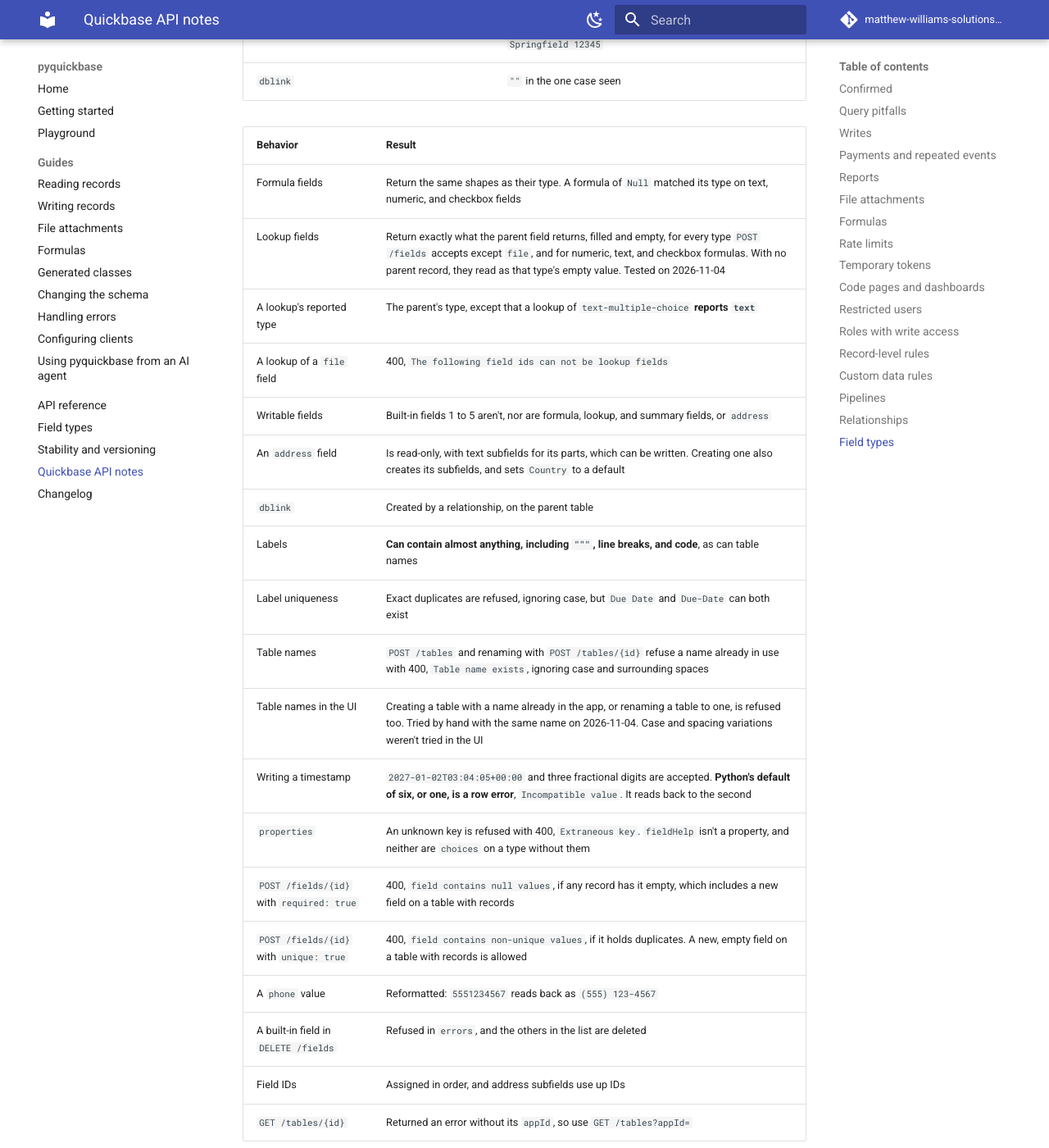
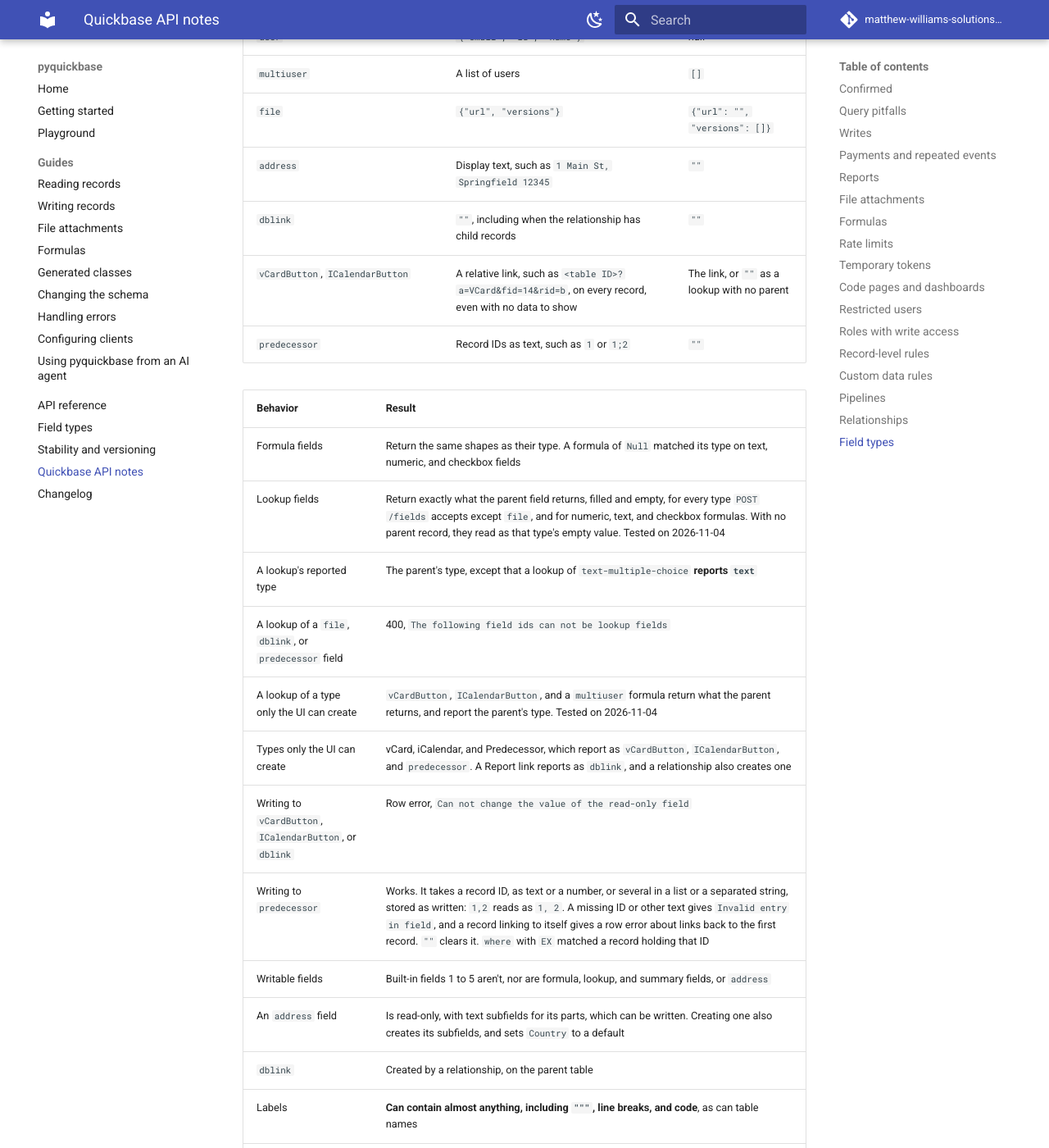
Before and after one commit to matthew-williams-solutions/pyquickbase, an MkDocs documentation site: the page built from docs/api-notes.md, in a window 1280 px wide and 1400 px high, scrolled down 22423 px. Shown: the whole window at 82% size. Built offline with MkDocs 1.6.1 and Material for MkDocs 9.7.7, drawn with Linux system fonts in a browser that asks for light colours; comment, search, counter and statistics services are not loaded; some of the changed text lies outside the part shown.

Commit message:
Record how field types only the UI can create behave
vCard and iCalendar fields read as links and can't be written. Predecessor fields read as record IDs
in text and can be written. Lookups of vCard, iCalendar, and list-user formula fields match their
parent, while report links and predecessors can't be looked up.

Add a live test for these, using a table set by QB_FIELD_TYPES_TABLE_ID.

```diff
--- a/docs/api-notes.md
+++ b/docs/api-notes.md
@@ -240,7 +240,8 @@ many other mistakes, these are checked:
 | Creating with an empty formula, or adding a formula to a plain field | 400, `Field must be of formula mode.` |
 | Renaming a field a formula uses | Quickbase updates the formula's text |
 | Writing to a formula field | Row error |
-| Field types that took a formula | `text`, `numeric`, `date`, `checkbox`, `duration`, `timeofday`, `currency`, `percent`, `rating`, `url`, `email`, and `datetime` |
+| Field types that took a formula | `text`, `numeric`, `date`, `checkbox`, `duration`, `timeofday`, `currency`, `percent`, `rating`, `url`, `email`, and `datetime`, and on 2026-11-04 `phone`, `user`, `multitext`, and `rich-text` |
+| Field types the API refuses a formula on | `text-multi-line` and `multiuser`, with `[formula] property is not supported`. **The UI can make a `multiuser` formula**, such as `ToUserList(User())`, which reads as a list of users |
 | **A timestamp formula** | **`timestamp` returns 400, `[formula] property is not supported`. `datetime` works, and the field then reports its type as `timestamp`** |
 | `text-multi-line` | 400, `[formula] property is not supported` |
 | Reading formula fields in a query | Full precision, unlike a formula run: `1/3` returns `0.3333333333333333`. A duration returns milliseconds, and a time of day `11:34:49.896` |
@@ -464,14 +465,20 @@ A `datetime` field reports its type as `timestamp`.
 | `multiuser` | A list of users | `[]` |
 | `file` | `{"url", "versions"}` | `{"url": "", "versions": []}` |
 | `address` | Display text, such as `1 Main St, Springfield 12345` | `""` |
-| `dblink` | `""` in the one case seen | |
+| `dblink` | `""`, including when the relationship has child records | `""` |
+| `vCardButton`, `ICalendarButton` | A relative link, such as `<table ID>?a=VCard&fid=14&rid=b`, on every record, even with no data to show | The link, or `""` as a lookup with no parent |
+| `predecessor` | Record IDs as text, such as `1` or `1;2` | `""` |
 
 | Behavior | Result |
 |---|---|
 | Formula fields | Return the same shapes as their type. A formula of `Null` matched its type on text, numeric, and checkbox fields |
 | Lookup fields | Return exactly what the parent field returns, filled and empty, for every type `POST /fields` accepts except `file`, and for numeric, text, and checkbox formulas. With no parent record, they read as that type's empty value. Tested on 2026-11-04 |
 | A lookup's reported type | The parent's type, except that a lookup of `text-multiple-choice` **reports `text`** |
-| A lookup of a `file` field | 400, `The following field ids can not be lookup fields` |
+| A lookup of a `file`, `dblink`, or `predecessor` field | 400, `The following field ids can not be lookup fields` |
+| A lookup of a type only the UI can create | `vCardButton`, `ICalendarButton`, and a `multiuser` formula return what the parent returns, and report the parent's type. Tested on 2026-11-04 |
+| Types only the UI can create | vCard, iCalendar, and Predecessor, which report as `vCardButton`, `ICalendarButton`, and `predecessor`. A Report link reports as `dblink`, and a relationship also creates one |
+| Writing to `vCardButton`, `ICalendarButton`, or `dblink` | Row error, `Can not change the value of the read-only field` |
+| Writing to `predecessor` | Works. It takes a record ID, as text or a number, or several in a list or a separated string, stored as written: `1,2` reads as `1, 2`. A missing ID or other text gives `Invalid entry in field`, and a record linking to itself gives a row error about links back to the first record. `""` clears it. `where` with `EX` matched a record holding that ID |
 | Writable fields | Built-in fields 1 to 5 aren't, nor are formula, lookup, and summary fields, or `address` |
 | An `address` field | Is read-only, with text subfields for its parts, which can be written. Creating one also creates its subfields, and sets `Country` to a default |
 | `dblink` | Created by a relationship, on the parent table |
```
Also changed, not shown: CONTRIBUTING.md (+5 -0 lines), ROADMAP.md (+3 -8 lines), 1 other file.
